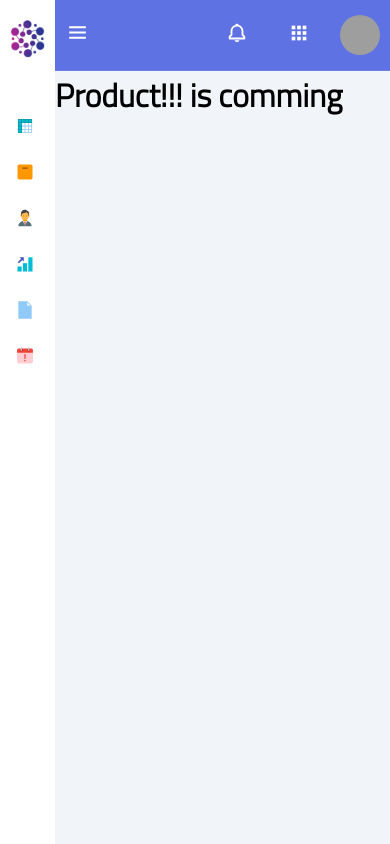
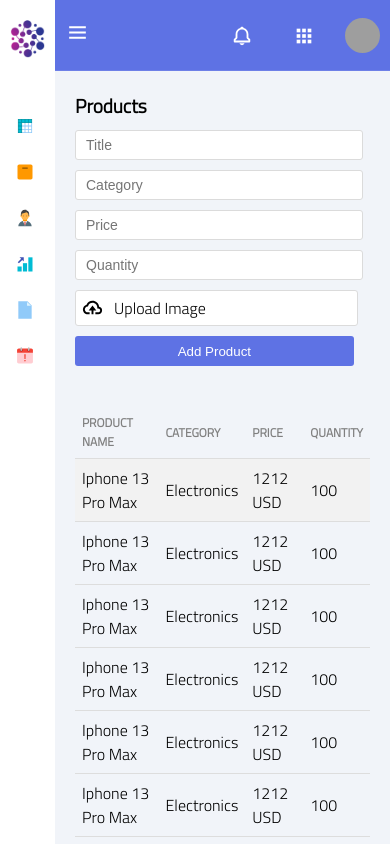
Before and after one commit to marufhosen/react-admin-dashboard, a React (Create React App) app: page /products in a window 390 px wide. Shown: the top 844 px of the page. Built offline with nearby package versions, Linux system fonts and the light colour scheme; grey boxes are pictures that could not be loaded; a web font is replaced by a local one.

Commit message:
add products content

```diff
--- a/package.json
+++ b/package.json
@@ -9,6 +9,8 @@
     "@testing-library/user-event": "^13.5.0",
     "perfect-scrollbar": "^1.5.5",
     "react": "^18.0.0",
+    "react-big-calendar": "^0.40.1",
+    "react-calendar": "^3.7.0",
     "react-dom": "^18.0.0",
     "react-icons": "^4.3.1",
     "react-perfect-scrollbar": "^1.5.8",
--- a/src/Component/DashboardChart/VaiticalChart.js
+++ b/src/Component/DashboardChart/VaiticalChart.js
@@ -1,93 +1,66 @@
 import React from "react";
-import {
-  BarChart,
-  Bar,
-  XAxis,
-  YAxis,
-  CartesianGrid,
-  Tooltip,
-  Legend,
-  ResponsiveContainer,
-} from "recharts";
+import { BarChart, Bar, XAxis, Tooltip, ResponsiveContainer } from "recharts";
 
 const data = [
   {
     name: "JAN",
-    uv: 4000,
-    sales: 2400,
-    amt: 2400,
+    songDiscovered: 4000,
+    songListened: 2400,
   },
   {
     name: "FEB",
-    uv: 3000,
-    sales: 1398,
-    amt: 2210,
+    songDiscovered: 3000,
+    songListened: 1398,
   },
   {
     name: "MAR",
-    uv: 2000,
-    sales: 9800,
-    amt: 2290,
+    songDiscovered: 2000,
+    songListened: 9800,
   },
   {
     name: "APR",
-    uv: 2780,
-    sales: 3908,
-    amt: 2000,
+    songDiscovered: 2780,
+    songListened: 3908,
   },
   {
     name: "MAY",
-    uv: 1890,
-    sales: 4800,
-    amt: 2181,
+    songDiscovered: 1890,
+    songListened: 4800,
   },
   {
     name: "JUN",
-    uv: 2390,
-    sales: 3800,
-    amt: 2500,
+    songDiscovered: 2390,
+    songListened: 3800,
   },
   {
     name: "JUL",
-    uv: 3490,
-    sales: 4300,
-    amt: 2100,
+    songDiscovered: 3490,
+    songListened: 4300,
+  },
+  {
+    name: "AUG",
+    songDiscovered: 3490,
+    songListened: 4300,
   },
 ];
 
 const VaiticalChart = () => {
   return (
-    <body
-      style={{
-        boxSizing: "border-box",
-        padding: " 10px",
-        // width: "80%",
-        height: "300px",
-      }}
-    >
-      <ResponsiveContainer>
-        <BarChart
-          data={data}
-          margin={{
-            top: 5,
-            right: 30,
-            left: 20,
-          }}
-          barSize={20}
-        >
-          <XAxis
-            dataKey="name"
-            scale="point"
-            padding={{ left: 10, right: 10 }}
+    <div className="user__activity">
+      <ResponsiveContainer aspect={1.4} width="100%" height="70%">
+        <BarChart data={data}>
+          <XAxis dataKey="name" axisLine={false} tickLine={false} />
+          <Tooltip />
+          <Bar dataKey="songDiscovered" stackId="a" fill="#4361ee" />
+          <Bar
+            radius={[2, 2, 2, 2]}
+            dataKey="songListened"
+            stackId="b"
+            fill="#5E72E4"
           />
-          <YAxis />
-          <Tooltip />
-          <Legend />
-          <CartesianGrid strokeDasharray="3 3" />
-          <Bar dataKey="sales" fill="#8884d8" background={{ fill: "#eee" }} />
         </BarChart>
       </ResponsiveContainer>
-    </body>
+    </div>
   );
 };
 
--- a/src/Pages/Calender.js
+++ b/src/Pages/Calender.js
@@ -1,9 +1,19 @@
-import React from "react";
+import React, { useState } from "react";
+
+import Calendar from "react-calendar";
+import "react-calendar/dist/Calendar.css";
 
 const Calender = () => {
+  const [dateState, setDateState] = useState(new Date());
+  const changeDate = (e) => {
+    setDateState(e);
+  };
   return (
-    <div>
-      <h1>Calender is comming!!!!</h1>
+    <div style={{ textAlign: "center" }}>
+      <h2>Calander</h2>
+      <div style={{ textAlign: "center", width: "100%" }}>
+        <Calendar className="cal" value={dateState} onChange={changeDate} />
+      </div>
     </div>
   );
 };
--- a/src/Pages/Dashboard.js
+++ b/src/Pages/Dashboard.js
@@ -7,9 +7,9 @@
   BiBarChartAlt,
   BiUpArrowAlt,
 } from "react-icons/bi";
-import PieCharts from "../Component/DashboardChart/PieCharts";
 import ActiveMembers from "../Component/DashboardMiniContent/ActiveMembers";
 import TodoList from "../Component/DashboardMiniContent/TodoList";
+import VaiticalChart from "../Component/DashboardChart/VaiticalChart";
 
 const Dashboard = () => {
   return (
@@ -156,7 +156,8 @@
         <div className="visitors">
           <div className="pie-chart">
             <p className="pie-charts-title">Growth Statistics</p>
-            <PieCharts />
+            {/* <PieCharts /> */}
+            <VaiticalChart/>
           </div>
         </div>
       </div>
--- a/src/Pages/Products.js
+++ b/src/Pages/Products.js
@@ -1,9 +1,79 @@
 import React from "react";
+import "../Style/Products.css";
+
+import { BiCloudUpload } from "react-icons/bi";
 
 const Products = () => {
   return (
-    <div>
-      <h1>Product!!! is comming</h1>
+    <div className="product-container">
+      <div className="product-title-top">Products</div>
+      <div className="add-products-container">
+        <input type="text" placeholder="Title" />
+        <input type="text" placeholder="Category" />
+        <input type="text" placeholder="Price" />
+        <input type="text" placeholder="Quantity" />
+        <div class="file">
+          <label for="input-file">
+            <BiCloudUpload className="product-add-icon" />
+            Upload Image
+          </label>
+          <input id="input-file" type="file" />
+        </div>
+        <button>Add Product</button>
+      </div>
+      {/* Prodyct Table */}
+      <div className="table-products-container">
+        <table className="visitors-table">
+          <tr>
+            <th>Product Name</th>
+            <th>Category</th>
+            <th>Price</th>
+            <th>Quantity</th>
+          </tr>
+          <tr>
+            <td>Iphone 13 Pro Max</td>
+            <td>Electronics</td>
+            <td>1212 USD</td>
+            <td>100</td>
+          </tr>
+          <tr>
+            <td>Iphone 13 Pro Max</td>
+            <td>Electronics</td>
+            <td>1212 USD</td>
+            <td>100</td>
+          </tr>
+          <tr>
+            <td>Iphone 13 Pro Max</td>
+            <td>Electronics</td>
+            <td>1212 USD</td>
+            <td>100</td>
+          </tr>
+          <tr>
+            <td>Iphone 13 Pro Max</td>
+            <td>Electronics</td>
+            <td>1212 USD</td>
+            <td>100</td>
+          </tr>
+          <tr>
+            <td>Iphone 13 Pro Max</td>
+            <td>Electronics</td>
+            <td>1212 USD</td>
+            <td>100</td>
+          </tr>
+          <tr>
+            <td>Iphone 13 Pro Max</td>
+            <td>Electronics</td>
+            <td>1212 USD</td>
+            <td>100</td>
+          </tr>
+          <tr>
+            <td>Iphone 13 Pro Max</td>
+            <td>Electronics</td>
+            <td>1212 USD</td>
+            <td>100</td>
+          </tr>
+        </table>
+      </div>
     </div>
   );
 };
--- a/src/Style/AppBar.css
+++ b/src/Style/AppBar.css
@@ -63,8 +63,8 @@
   padding: 0 10px 0 10px;
 }
 .avatar {
-  width: 40px;
-  height: 40px;
+  width: 35px;
+  height: 35px;
   border-radius: 40px;
   /* margin: 10px; */
 }
--- a/src/Style/Dashboard.css
+++ b/src/Style/Dashboard.css
@@ -169,7 +169,7 @@
 /* Chart container */
 
 .pie-chart {
-  width: 70%;
+  /* width: 70%; */
   margin: auto;
 }
 .pie-charts-title {
--- /dev/null
+++ b/src/Style/Products.css
@@ -0,0 +1,81 @@
+.product-container {
+  padding: 20px;
+}
+.product-title-top {
+  font-size: larger;
+  font-weight: bold;
+  margin-bottom: 10px;
+}
+
+.add-products-container {
+  display: flex;
+  flex-direction: row;
+  align-content: center;
+  margin-bottom: 40px;
+}
+.add-products-container input {
+  width: 100%;
+  margin: 0 15px 0 0;
+  padding: 6px 10px;
+  outline: none;
+  border: 1px solid #dbdbdb;
+  border-radius: 3px;
+  font-size: 14px;
+}
+.add-products-container .file {
+  margin-right: 15px;
+  width: 100%;
+}
+
+.file > input[type="file"] {
+  display: none;
+}
+
+.file > label {
+  width: 100%;
+  display: flex;
+  border: 1px solid #dbdbdb;
+  padding: 5px;
+  border-radius: 3px;
+  background-color: white;
+}
+.product-add-icon {
+  font-size: 23px;
+  margin-right: 10px;
+  cursor: pointer;
+}
+
+.add-products-container input:focus {
+  border: 1px solid #566adb;
+}
+.add-products-container button {
+  width: 100%;
+  margin: 0 0 0 10px;
+  background-color: #5e72e4;
+  border: none;
+  color: white;
+  cursor: pointer;
+  border-radius: 3px;
+}
+.add-products-container button:hover {
+  background-color: #566adb;
+}
+
+@media only screen and (max-width: 900px) {
+  .add-products-container {
+    flex-direction: column;
+  }
+  .add-products-container input {
+    margin-bottom: 10px;
+    width: 90%;
+  }
+  .add-products-container .file {
+    width: 92%;
+    margin-bottom: 10px;
+  }
+  .add-products-container button {
+    width: 94.5%;
+    margin-left: 0;
+    height: 30px;
+  }
+}
```
Also changed, not shown: 1 other file (tests, documents, lock files or other folders).
